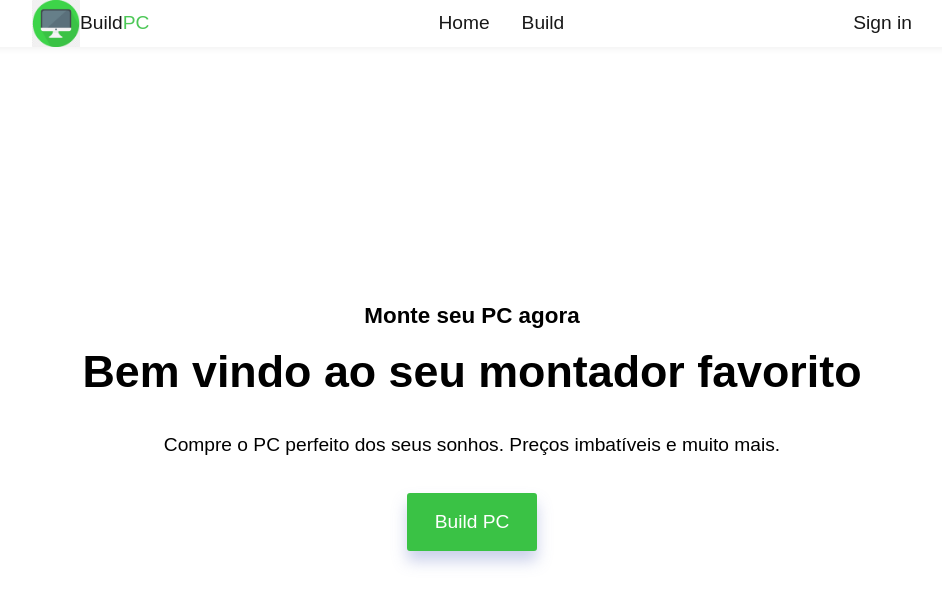
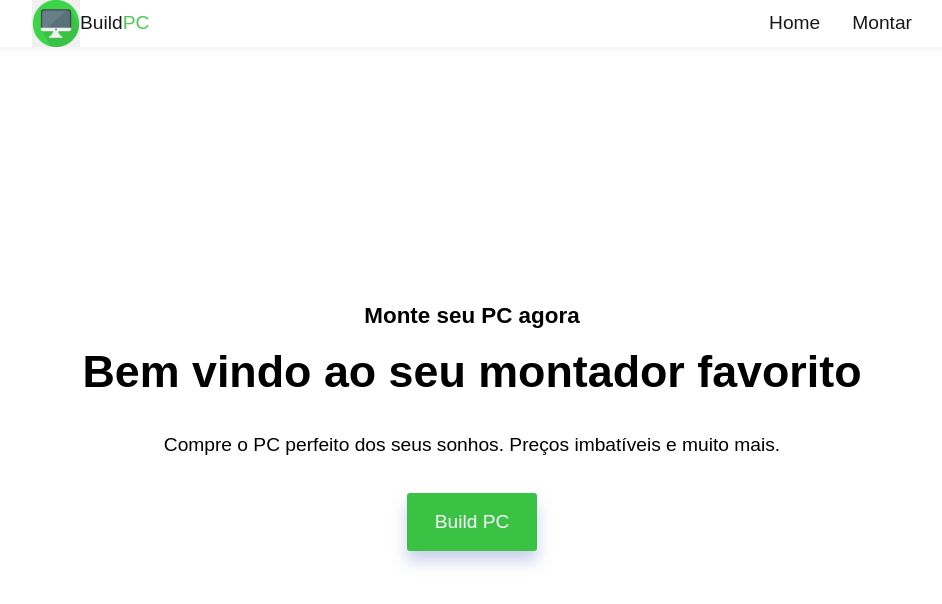
Before and after one commit to Arthur-Cyberpunk/build_pc, a React (Create React App) app: page / in a window 1280 px wide. Shown: the top 604 px of the page, without its empty margins (168-1110 px from the left). Built offline with nearby package versions, Linux system fonts and the light colour scheme.

Commit message:
config home page

```diff
--- a/src/components/Navbar/index.tsx
+++ b/src/components/Navbar/index.tsx
@@ -20,13 +20,9 @@ const NavBar = () => {
             <a href="/">Home</a>
           </li>
           <li>
-            <a href="/build">Build</a>
+            <a href="/build">Montar</a>
           </li>
         </S.BuildPages>
-
-        <S.ButtonSign>
-          <span>Sign in</span>
-        </S.ButtonSign>
 
         <S.IconSign onClick={() => setOpen((prev) => !prev)}>
           {open ? <AiOutlineClose /> : <HiMenuAlt3 />}
@@ -37,7 +33,7 @@ const NavBar = () => {
           Home
         </a>
         <a href="/build" onClick={() => setOpen((prev) => !prev)}>
-          Build
+          Montar
         </a>
       </S.OptionsRoute>
     </S.Header>
--- a/src/components/Navbar/styles.ts
+++ b/src/components/Navbar/styles.ts
@@ -68,19 +68,6 @@ export const BuildPages = styled.ul`
   }
 `;
 
-export const ButtonSign = styled.div`
-  color: #000;
-  cursor: pointer;
-
-  @media (max-width: 765px) {
-    display: none;
-  }
-
-  span {
-    font-size: 1.2rem;
-  }
-`;
-
 export const IconSign = styled.i`
   font-size: 1.6rem;
   color: #000;
```
